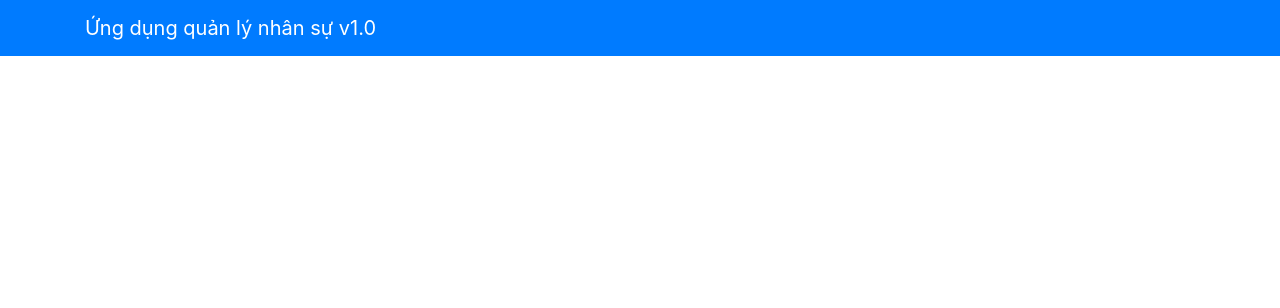
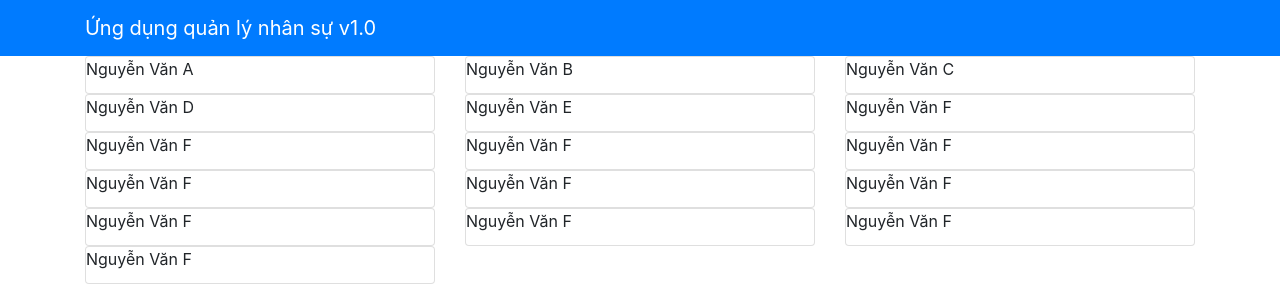
Before and after one commit to longnmfx16757/RJS101x_01-A_VN, a React (Create React App) app: page / in a window 1280 px wide. Shown: the top 308 px of the page. Built offline with nearby package versions, Linux system fonts and the light colour scheme.

Commit message:
render staff

```diff
--- a/src/App.js
+++ b/src/App.js
@@ -6,6 +6,12 @@ import { STAFFS } from "./shared/staffs";
 import StaffList from "./components/StaffListComponent";
 
 class App extends Component {
+  constructor(props) {
+    super(props);
+    this.state = {
+      staffs: STAFFS,
+    };
+  }
   render() {
     return (
       <div>
@@ -14,6 +20,7 @@ class App extends Component {
             <NavbarBrand href="/">Ứng dụng quản lý nhân sự v1.0</NavbarBrand>
           </div>
         </Navbar>
+        <StaffList staffs={this.state.staffs} />
       </div>
     );
   }
--- a/src/components/StaffListComponent.js
+++ b/src/components/StaffListComponent.js
@@ -2,5 +2,26 @@ import React, { Component } from "react";
 import { Card, CardText, CardBody, CardTitle } from "reactstrap";
 import dateFormat from "dateformat";
 
-class StaffList extends Component {}
+class StaffList extends Component {
+  constructor(props) {
+    super(props);
+    this.state = {};
+  }
+  render() {
+    const staffs = this.props.staffs.map((staff) => {
+      return (
+        <div className="col-12 col-md-6 col-lg-4">
+          <Card key={staff.id} onClick={() => this.onStaffSelect(staff)}>
+            <CardTitle>{staff.name}</CardTitle>
+          </Card>
+        </div>
+      );
+    });
+    return (
+      <div className="container">
+        <div className="row">{staffs}</div>
+      </div>
+    );
+  }
+}
 export default StaffList;
```
